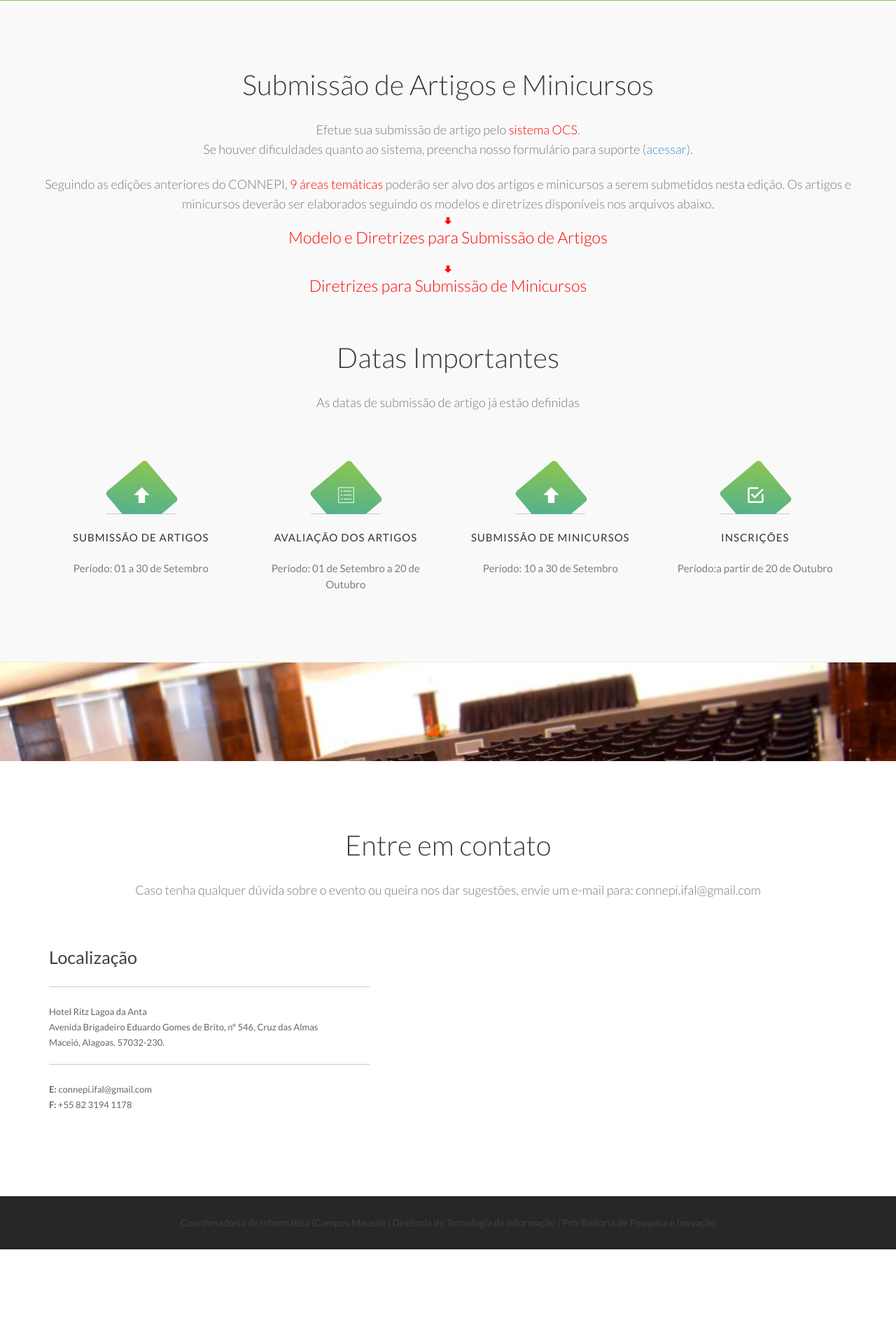
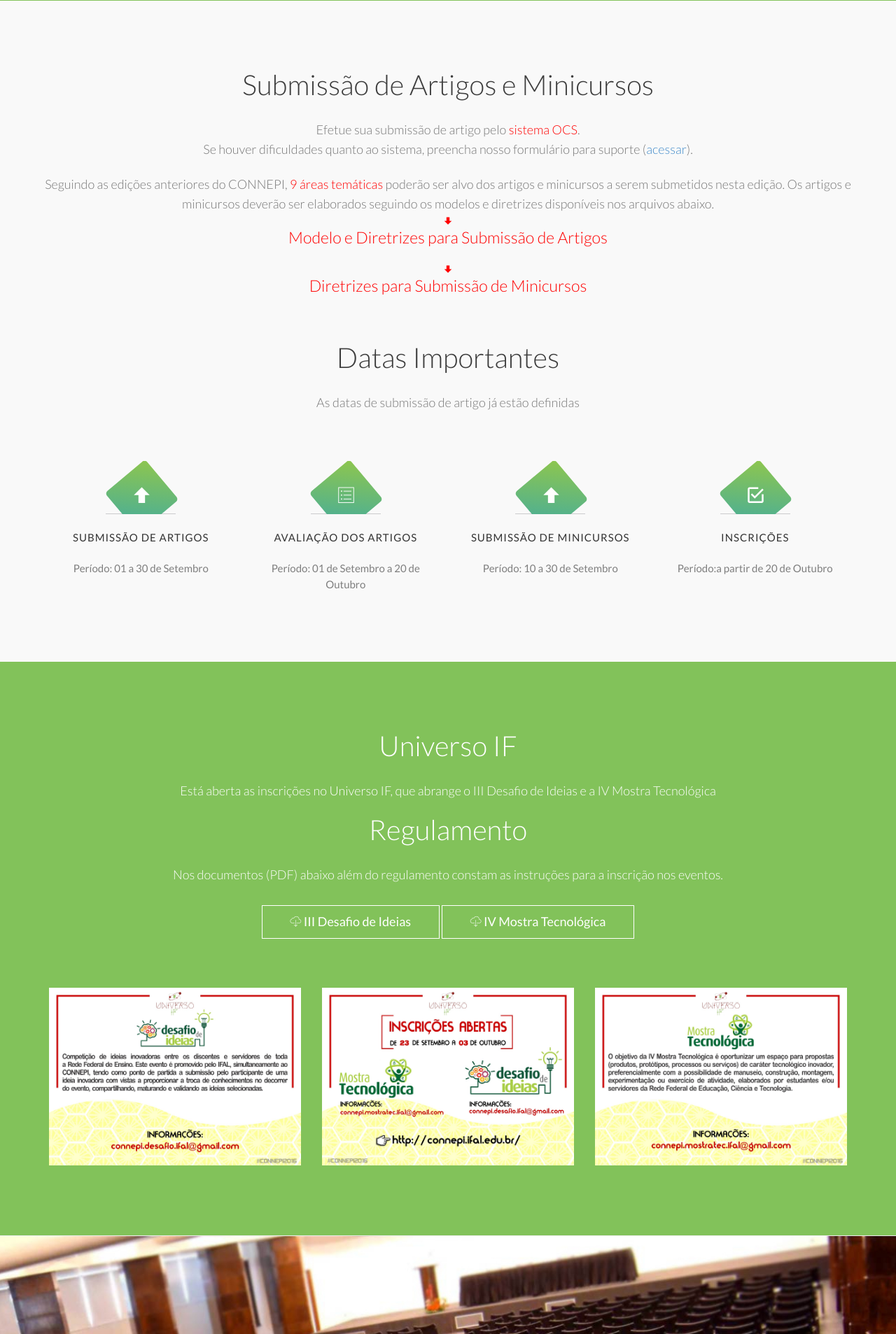
Before and after one commit to felipealencar/connepi-site, a PHP site: page / in a window 1280 px wide. Shown: the part 2581-4488 px from the top of the page at 70% size. Before the commit the page ends 4367 px from the top, so only its background shows below. Run offline with PHP 8.4, Linux system fonts and the light colour scheme; some libraries are stand-ins or nearby versions; some web fonts are replaced.

Commit message:
Informações sobre o Universo IF

```diff
--- a/css/main.css
+++ b/css/main.css
@@ -889,6 +889,37 @@ background: -webkit-gradient(linear, left top, right bottom, color-stop(0%,#8ec6
     width: 100%;
 }
 
+/*--
+		Universo IF start
+--*/
+#universoif {
+	background: #82c25a;
+}
+
+#universoif h2,
+#universoif p {
+	color: #FFF;
+}
+#universoif .box-img img {position: relative}
+#universoif .box-img i {
+	position: absolute;
+	top: 0; left: 0;
+	width: 100%; height: 100.1%;
+	background: rgba(255,255,255,0.9);
+	color: black;
+	font-size: 52px;
+	padding-top: 25%;
+	opacity: 0;
+	-webkit-transition: all .5s ease-in-out;
+	-moz-transition: all .5s ease-in-out;
+	-ms-transition: all .5s ease-in-out;
+	-o-transition: all .5s ease-in-out;
+	transition: all .5s ease-in-out;
+}
+#universoif .box-img:hover i {
+	opacity: 1;
+}
+
 
 
 .init-slider .owl-dots {
--- a/index.html
+++ b/index.html
@@ -56,6 +56,7 @@
             <li><a href="#about">Sobre o evento</a></li>
             <li><a href="#location">Local do evento</a></li>
             <li><a href="#authors">Autores/as</a></li>
+						<li><a href="#universoif">Universo IF</a></li>
             <li><a href="hospedagem.html" data-lity data-lity-target="hospedagem.html">Hospedagem</a></li>
             <li><a style="color: #dddddd;" href="#"><i>Programação</i></a></li>
             <li><a style="color: #dddddd;" href="#"><i>Inscrição</i></a></li>
@@ -315,6 +316,46 @@
       <!-- .container close -->
     </section>
     <!-- #authors close -->
+
+    <!--
+      Universo IF início
+      ==================== -->
+		<section id="universoif" class="section">
+      <div class="container">
+        <div class="row">
+          <div class="heading wow fadeInUp">
+						<h2>Universo IF</h2>
+						<p>Está aberta as inscrições no Universo IF, que abrange o III Desafio de Ideias e a IV Mostra Tecnológica</p>
+						<br>
+						<h2>Regulamento</h2>
+						<p>Nos documentos (PDF) abaixo além do regulamento constam as instruções para a inscrição nos eventos.</p>
+						<a class="btn btn-default btn-home" href="files/regulamento-desafio-de-ideias.pdf" target="_blank"><i class="ion-ios-cloud-download-outline"></i> III Desafio de Ideias</a>
+						<a class="btn btn-default btn-home" href="files/regulamento-mostra-tecnologica-connepi-2016.pdf" target="_blank"><i class="ion-ios-cloud-download-outline"></i> IV Mostra Tecnológica</a>
+					</div>
+					<div class="heading">
+						<div class="box-img col-sm-5 col-md-4 wow fadeInLeft" data-wow-delay="0.7s">
+							<a href="images/universoif01.jpeg" data-lity data-lity-target="images/universoif01.jpeg">
+								<img src="images/universoif01.jpeg" width="100%" alt="Universo IF: III Desafio de Ideias">
+								<i class="ion-android-expand"></i>
+							</a>
+						</div>
+						<div class="box-img col-sm-5 col-md-4 wow fadeInUp" data-wow-delay="0.7s">
+							<a href="images/universoif02.jpeg" data-lity data-lity-target="images/universoif02.jpeg">
+								<img src="images/universoif02.jpeg" width="100%" alt="Universo IF: Incrições abertas">
+								<i class="ion-android-expand"></i>
+							</a>
+						</div>
+						<div class="box-img col-sm-5 col-md-4 wow fadeInRight" data-wow-delay="0.7s">
+							<a href="images/universoif03.jpeg" data-lity data-lity-target="images/universoif03.jpeg">
+								<img src="images/universoif03.jpeg" width="100%" alt="Universo IF: IV Mostra Tecnológica">
+								<i class="ion-android-expand"></i>
+							</a>
+						</div>
+					</div>
+				</div>
+			</div>
+		</section>
+
     <section id="call-to-action" class="section">
       <div class="container">
         <div class="row">
```
Also changed, not shown: images/universoif01.jpeg (added), images/universoif02.jpeg (added), images/universoif03.jpeg (added), 2 other files.
